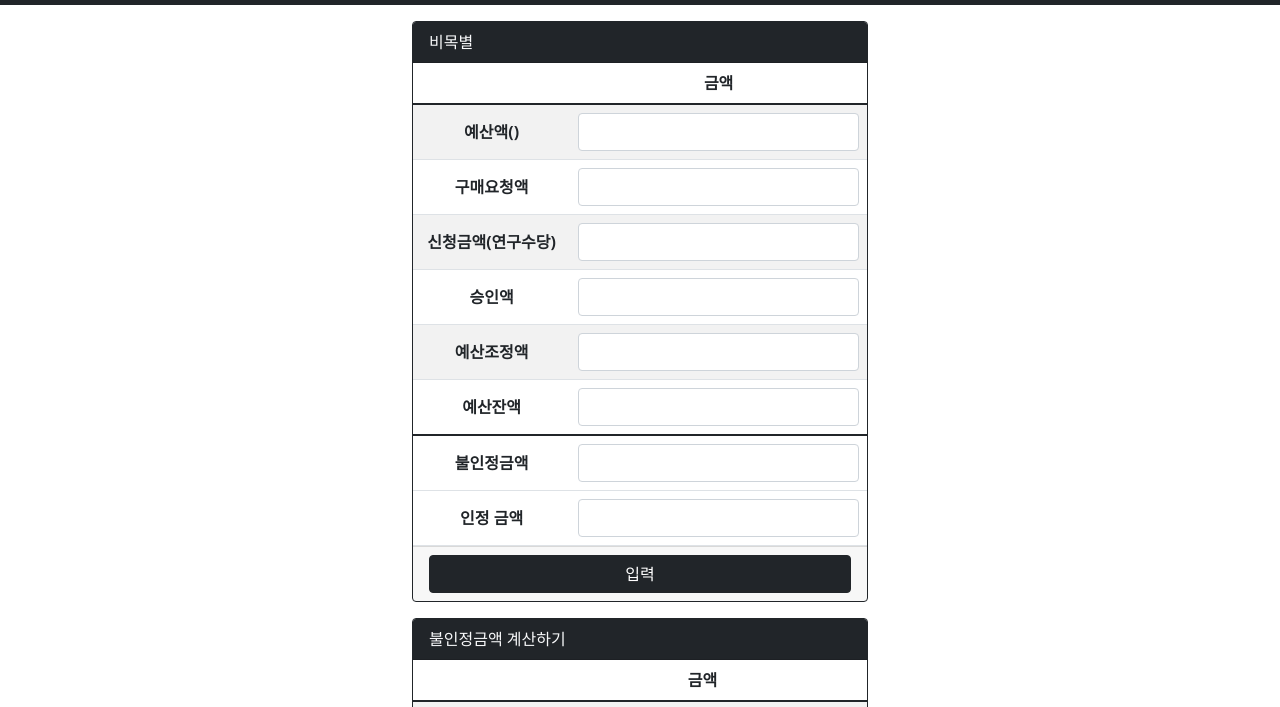
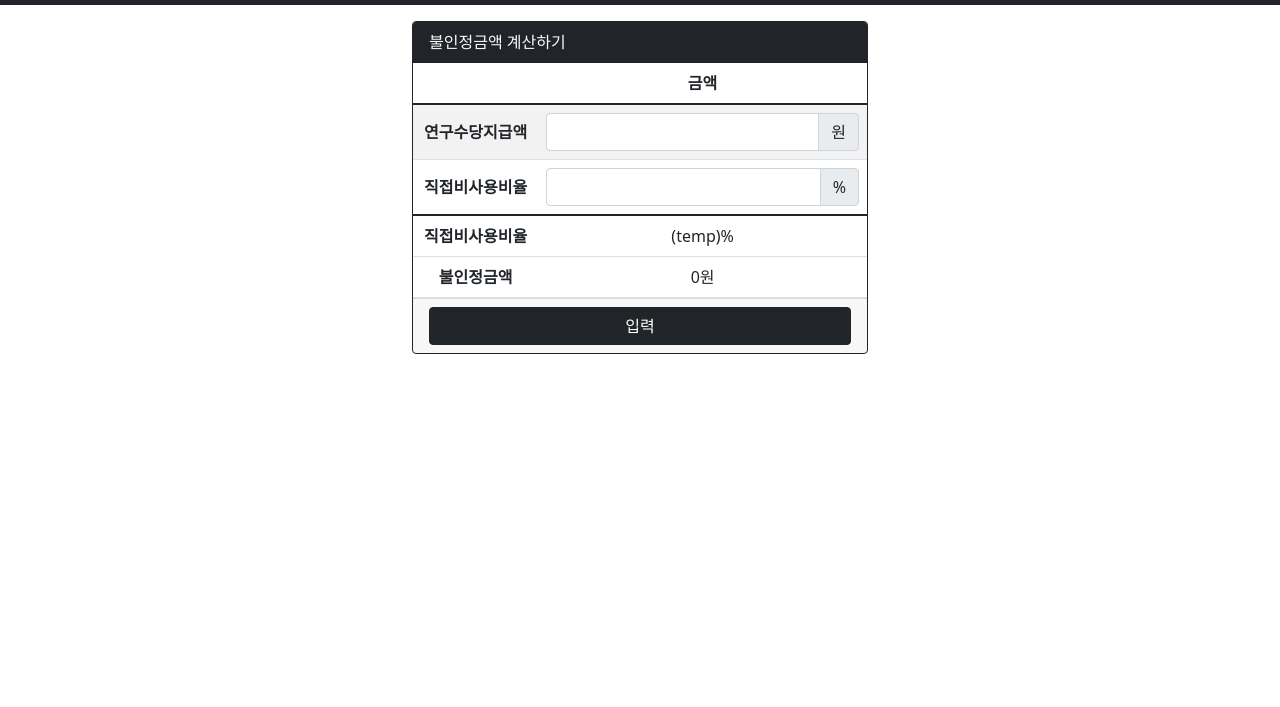
Before and after one commit to NdEw2b7x/Z4UKptGO, a plain HTML site: page index.html in a window 1280 px wide. Shown: the part 51-758 px from the top of the page. Drawn offline with nearby package versions, Linux system fonts and the light colour scheme.

Commit message:
Update index.html

```diff
--- a/index.html
+++ b/index.html
@@ -39,98 +39,6 @@
       <section class="col">
         <form class="card mb-3 border-dark" method="get">
           <div class="card-header bg-dark text-light">
-            비목별
-          </div>
-          <table class="table table-striped align-middle text-center mb-0">
-            <thead class="">
-              <tr>
-                <th></th>
-                <th>금액</th>
-              </tr>
-            </thead>
-            <tbody class="">
-              <tr>
-                <th>예산액()</th>
-                <td>
-                  <input class="form-control" id="예산액" type="number" name="예산액">
-                  <script type="text/javascript">
-                  document.getElementById('예산액').value = 예산액;
-                  </script>
-                </td>
-              </tr>
-              <tr>
-                <th>구매요청액</th>
-                <td>
-                  <input class="form-control" id="구매요청액" type="number" name="구매요청액">
-                  <script type="text/javascript">
-                  document.getElementById('구매요청액').value = 구매요청액;
-                  </script>
-                </td>
-              </tr>
-              <tr>
-                <th>신청금액(연구수당)</th>
-                <td>
-                  <input class="form-control" id="신청금액" type="number" name="신청금액">
-                  <script type="text/javascript">
-                  document.getElementById('신청금액').value = 신청금액;
-                  </script>
-                </td>
-              </tr>
-              <tr>
-                <th>승인액</th>
-                <td>
-                  <input class="form-control" id="승인액" type="number" name="승인액">
-                  <script type="text/javascript">
-                  document.getElementById('승인액').value = 승인액;
-                  </script>
-                </td>
-              </tr>
-              <tr>
-                <th>예산조정액</th>
-                <td>
-                  <input class="form-control" id="예산조정액" type="number" name="예산조정액">
-                  <script type="text/javascript">
-                    document.getElementById('예산조정액').value = 예산조정액;
-                  </script>
-                </td>
-              </tr>
-              <tr>
-                <th>예산잔액</th>
-                <td>
-                  <input class="form-control" id="예산잔액" type="number" name="예산잔액">
-                  <script type="text/javascript">
-                    document.getElementById('예산잔액').value = 예산잔액;
-                  </script>
-                </td>
-              </tr>
-            </tbody>
-            <tfoot>
-              <tr>
-                <th>불인정금액</th>
-                <td>
-                  <input class="form-control" id="불인정금액" type="number" name="불인정금액">
-                  <script type="text/javascript">
-                    document.getElementById('불인정금액').value = 불인정금액;
-                  </script>
-                </td>
-              </tr>
-              <tr>
-                <th>인정 금액</th>
-                <td>
-                  <input class="form-control" id="예산액" type="number" name="예산액">
-                  <script type="text/javascript">
-                    document.getElementById('예산액').value = 예산액;
-                  </script>
-                </td>
-              </tr>
-            </tfoot>
-          </table>
-          <div class="card-footer d-grid">
-            <input class="btn btn-dark" type="submit" value="입력">
-          </div>
-        </form>
-        <form class="card mb-3 border-dark" method="get">
-          <div class="card-header bg-dark text-light">
             불인정금액 계산하기
           </div>
           <table class="table table-striped align-middle text-center mb-0">
@@ -170,13 +78,23 @@
             </tbody>
             <tfoot>
               <tr>
+                <th>직접비사용비율</th>
+                <td>
+                  <span id="불인정d금액">(temp)</span>%
+                </td>
+                <script type="text/javascript">
+                var 불인정금액 = 연구수당지급액 * (연구수당지급비율 - (직접비사용비율 * 0.01) - 0.2);
+                document.getElementById('불인정금액').innerText = Math.round(불인정금액).toLocaleString();
+                </script>
+              </tr>
+              <tr>
                 <th>불인정금액</th>
                 <td>
                   <span id="불인정금액">(temp)</span>원
                 </td>
                 <script type="text/javascript">
                 var 불인정금액 = 연구수당지급액 * (연구수당지급비율 - (직접비사용비율 * 0.01) - 0.2);
-                document.getElementById('불인정금액').innerText = Math.round(불인정금액);
+                document.getElementById('불인정금액').innerText = Math.round(불인정금액).toLocaleString();
                 </script>
               </tr>
             </tfoot>
```
